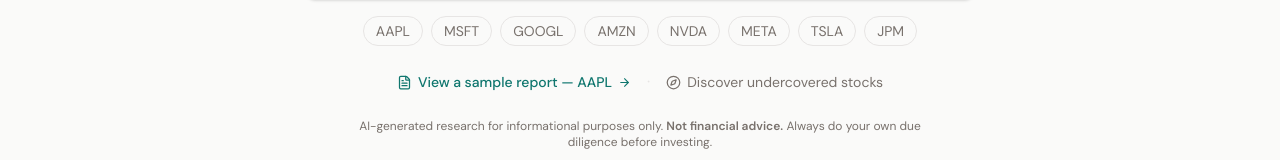
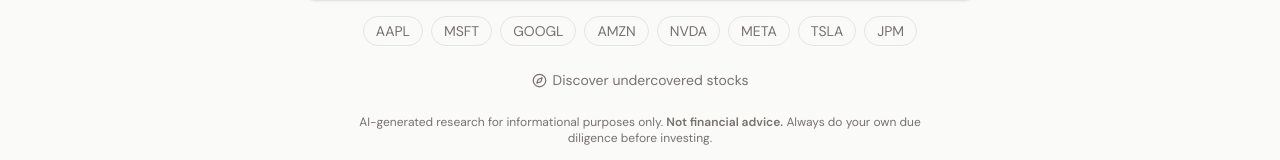
Before and after one commit to jayadityak/TickrAI, a React (Vite) app in the folder frontend/: page / in a window 1280 px wide. Shown: the part 546-706 px from the top of the page. Built offline with nearby package versions, Linux system fonts and the light colour scheme; no server answers.

Commit message:
Remove "View a sample report — AAPL" link from landing page
Co-Authored-By: Claude Sonnet 4.6 <noreply@anthropic.com>

```diff
--- a/frontend/src/pages/LandingPage.tsx
+++ b/frontend/src/pages/LandingPage.tsx
@@ -1,5 +1,5 @@
 import { Link } from 'react-router-dom';
-import { ArrowRight, Compass, FileText, Zap, ShieldCheck } from 'lucide-react';
+import { Compass, FileText, Zap, ShieldCheck } from 'lucide-react';
 import TickerSearch from '../components/search/TickerSearch';
 import TrendingStocks from '../components/landing/TrendingStocks';
 import Card from '../components/ui/Card';
@@ -79,17 +79,8 @@ export default function LandingPage() {
           ))}
         </div>
 
-        {/* Sample report CTA */}
-        <div className="mt-6 flex items-center justify-center gap-4">
-          <Link
-            to="/report/AAPL"
-            className="inline-flex items-center gap-1.5 text-sm text-accent hover:underline font-medium"
-          >
-            <FileText size={15} />
-            View a sample report — AAPL
-            <ArrowRight size={13} />
-          </Link>
-          <span className="text-border">·</span>
+        {/* Secondary CTA */}
+        <div className="mt-6 flex items-center justify-center">
           <Link
             to="/discover"
             className="inline-flex items-center gap-1.5 text-sm text-muted hover:text-accent transition-colors"
```
